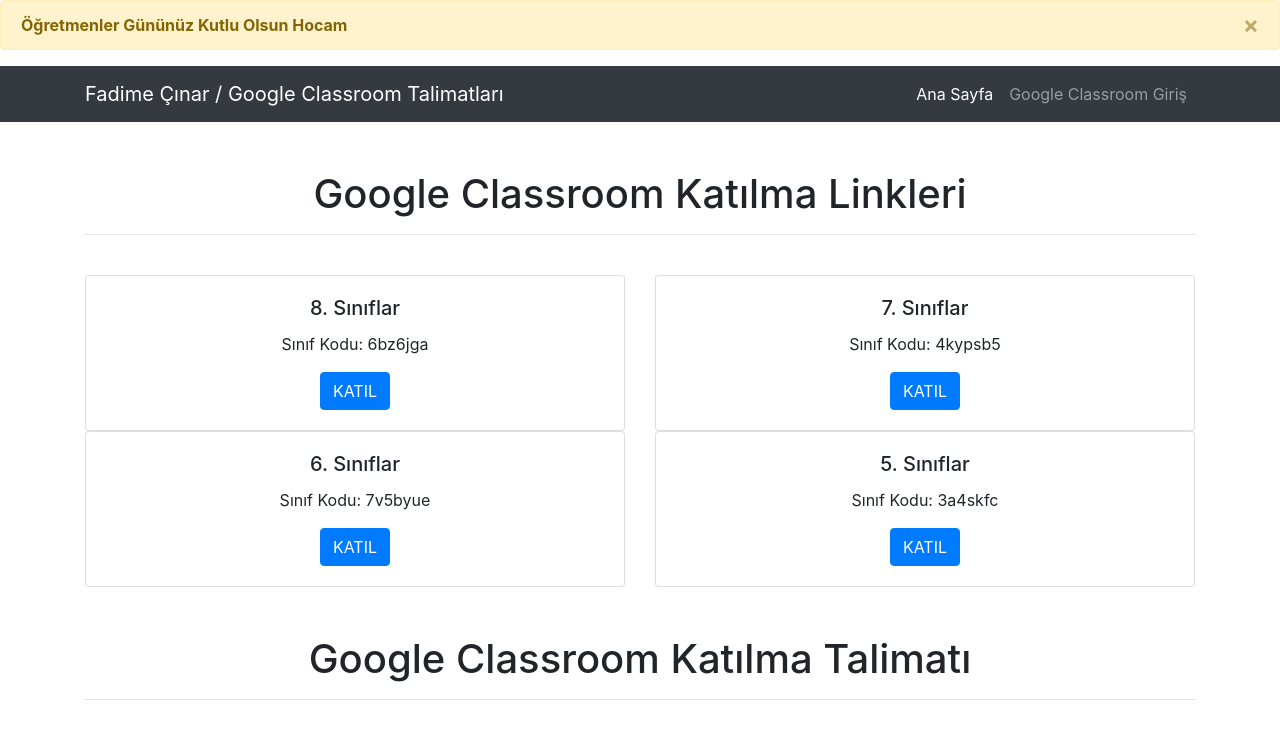
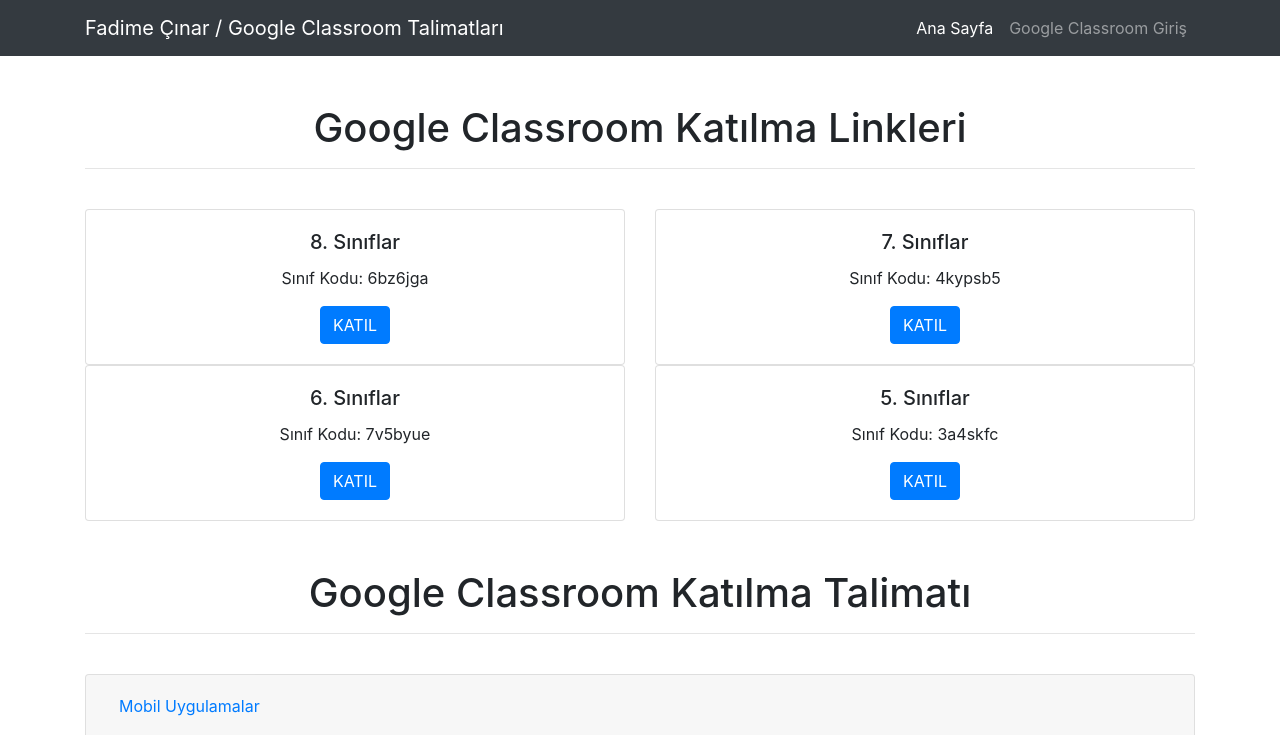
Before and after one commit to fadimecinar/fadimecinar.github.io, a website: page index.html in a window 1280 px wide. Shown: the top 735 px of the page. Drawn offline with Linux system fonts and the light colour scheme.

Commit message:
Update index.html

```diff
--- a/index.html
+++ b/index.html
@@ -7,12 +7,7 @@
   <meta name="viewport" content="width=device-width, initial-scale=1, shrink-to-fit=no">
   <meta name="description" content="">
   <meta name="author" content="">
-<div class="alert alert-warning alert-dismissible fade show" role="alert">
-  <strong>Öğretmenler Gününüz Kutlu Olsun Hocam</strong>
-  <button type="button" class="close" data-dismiss="alert" aria-label="Close">
-    <span aria-hidden="true">&times;</span>
-  </button>
-</div>
+
   <title>Fadime Çınar / Google Classroom Talimatları</title>
 
   <!-- Bootstrap core CSS -->
```
